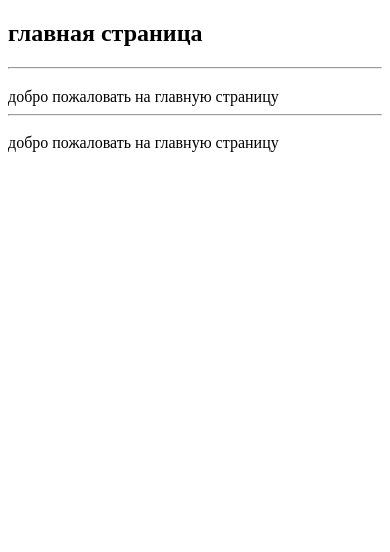
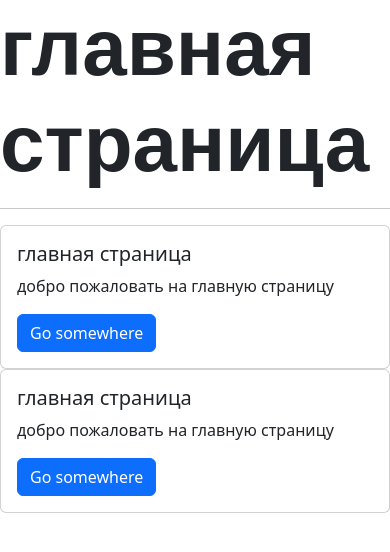
Before and after one commit to kaitmen/DjangoProject, a Django app: page / in a window 390 px wide. Shown: the top 552 px of the page. Run offline with Django 4.2, Linux system fonts and the light colour scheme; a user stored in the database is signed in; data comes from the database, SQL or seed files in the repository; both versions use the stored data as it was after the commit; some libraries are stand-ins or nearby versions.

Commit message:
add code

```diff
--- a/project/settings.py
+++ b/project/settings.py
@@ -39,6 +39,7 @@ INSTALLED_APPS = [
     'django.contrib.staticfiles',
     'django.contrib.sites',
     'django.contrib.flatpages',
+    'bootstrap5'
 ]
 
 MIDDLEWARE = [
@@ -119,7 +120,10 @@ USE_TZ = True
 # https://docs.djangoproject.com/en/4.1/howto/static-files/
 
 STATIC_URL = 'static/'
-
+STATICFILES_DIRS = [
+    BASE_DIR / "static",
+    # '/var/www/static/',
+]
 # Default primary key field type
 # https://docs.djangoproject.com/en/4.1/ref/settings/#default-auto-field
 
--- /dev/null
+++ b/static/css/main.css
@@ -0,0 +1,5 @@
+.big_bold_text {
+font-family: 'Arial';
+font-size: 5rem;
+font-weight: bolder;
+}
--- a/templates/flatpages/home.html
+++ b/templates/flatpages/home.html
@@ -1,16 +1,40 @@
+{% load static %}
+{% load bootstrap5 %}
 <!DOCTYPE html>
 <html lang="en">
 <head>
     <meta charset="UTF-8">
+    <link href="{% static 'css/main.css' %}" rel="stylesheet" type="text/css">
     <title>{{ flatpage.title }}</title>
+    {% bootstrap_css %}
+    {% bootstrap_javascript %}
 </head>
 <body>
-    <h2>{{ flatpage.title }}</h2>
+    <h2 class="big_bold_text">{{ flatpage.title }}</h2>
     <hr>
-    <h3></h3>
-    {{ flatpage.content }}
-    <hr>
-    <h3></h3>
-    {{ flatpage.content }}
+
+
+
+
+<div class="row">
+  <div class="col-sm-6">
+    <div class="card">
+      <div class="card-body">
+        <h5 class="card-title">{{ flatpage.title }}</h5>
+        <p class="card-text">{{ flatpage.content }}</p>
+        <a href="#" class="btn btn-primary">Go somewhere</a>
+      </div>
+    </div>
+  </div>
+    <div class="col-sm-6">
+    <div class="card">
+      <div class="card-body">
+        <h5 class="card-title">{{ flatpage.title }}</h5>
+        <p class="card-text">{{ flatpage.content }}</p>
+        <a href="#" class="btn btn-primary">Go somewhere</a>
+      </div>
+    </div>
+  </div>
+  </div>
 </body>
 </html>
```
Also changed, not shown: db.sqlite3.
